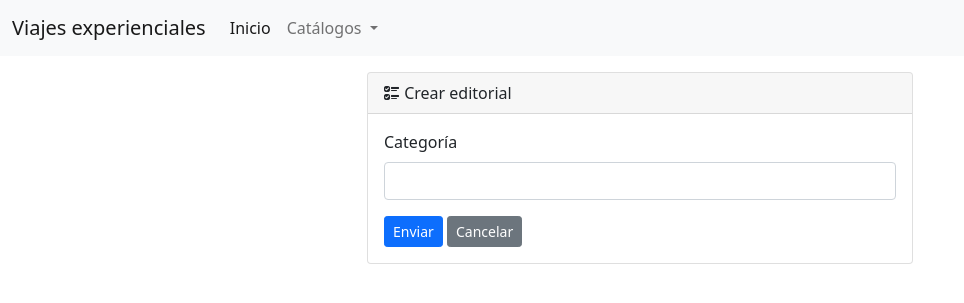
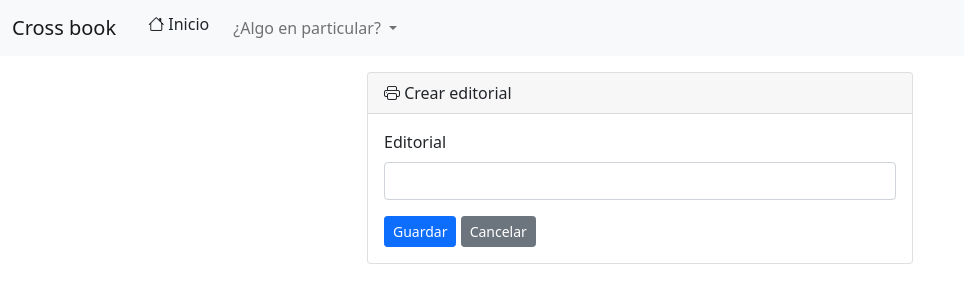
Before and after one commit to JuanHdzP/proyecto, a PHP site: page /editorial.php in a window 1280 px wide. Shown: the top 303 px of the page, without its empty margins (0-964 px from the left). Run offline with PHP 8.4, Linux system fonts and the light colour scheme.

Commit message:
Cambios visuales ligeros, agregacion de botones

```diff
--- a/checa-sesion.php
+++ b/checa-sesion.php
@@ -2,7 +2,7 @@
 require_once('vendor/autoload.php');
 $session_factory = new Aura\Session\SessionFactory;
 $session = $session_factory->newInstance($_COOKIE);
-$segment = $session->getSegment('viajes_experienciales');
+$segment = $session->getSegment('cross_book');
 if (empty($segment->get('id')) || !is_numeric($segment->get('id')) || 'Administrador' != $segment->get('perfil')) {
     header('Location: sesion.php?mensaje=Inicio de sesión requerido');
     exit;
--- a/editorial.php
+++ b/editorial.php
@@ -36,7 +36,7 @@ require_once './menu.php';
         <div class="col-6">
             <div class="card">
                 <div class="card-header">
-                    <i class="bi-ui-checks"></i> Crear editorial
+                    <i class="bi-printer"></i> Crear editorial
                 </div>
                 <div class="card-body">
                     <?php
@@ -59,11 +59,11 @@ require_once './menu.php';
                     ?>
                     <form action="<?php echo $_SERVER['REQUEST_URI'] ?>" method="POST">
                         <div class="mb-3">
-                            <label for="editorial" class="form-label">Categoría</label>
+                            <label for="editorial" class="form-label">Editorial</label>
                             <input type="text" name="editorial" class="form-control form-control-sm<?php echo isset($errors) && $errors->has('editorial') ? ' is-invalid' : 'is-valid' ?>" id="editorial" aria-describedby="categoriaHelp" value="<?php echo $_POST['editorial'] ?? '' ?>">
                             <div id="editorialHelp" class="invalid-feedback"><?php echo isset($errors) && $errors->first('editorial') ?></div>
                         </div>
-                        <button type="submit" class="btn btn-primary btn-sm">Enviar</button>
+                        <button type="submit" class="btn btn-primary btn-sm">Guardar</button>
                         <a href="editoriales.php" class="btn btn-secondary btn-sm">Cancelar</a>
                     </form>
                     <?php
@@ -78,7 +78,7 @@ require_once './menu.php';
                             $sentencia->bindValue(':id', $_GET['id'], PDO::PARAM_INT);
                             $sentencia->execute();
                             echo '<h6>Editorial actualizada</h6>';
-                            echo '<div><a href="editoriales.php" class="btn btn-secondary btn-sm">categorías</a></div>';
+                            echo '<div><a href="editoriales.php" class="btn btn-secondary btn-sm">Ir a editoriales</a></div>';
                         } else {
                             //creamos
                             $sql = 'insert into editoriales (editorial) values (:editorial)';
@@ -86,7 +86,7 @@ require_once './menu.php';
                             $sentencia->bindValue(':editorial', $_POST['editorial'], PDO::PARAM_STR);
                             $sentencia->execute();
                             echo '<h6>Categoría creada</h6>';
-                            echo '<div><a href="editoriales.php" class="btn btn-secondary btn-sm">Editoriales</a></div>';
+                            echo '<div><a href="editoriales.php" class="btn btn-secondary btn-sm">Ir a editoriales</a></div>';
                         }
                     }
                     ?>
--- a/editoriales.php
+++ b/editoriales.php
@@ -21,7 +21,7 @@
         <div class="col-6">
             <div class="card">
                 <div class="card-header">
-                    <i class="bi-ui-checks"></i> Editoriales
+                    <i class="bi-printer"></i> Editoriales
                 </div>
                 <div class="card-body">
                     <a class="float-end btn btn-primary btn-sm" href="editorial.php" title="Crear editorial">
--- a/index.php
+++ b/index.php
@@ -1,5 +1,5 @@
 <?php
-require_once './checa-sesion.php';
+//require_once './checa-sesion.php';
 ?>
 <!DOCTYPE html>
 <html lang="es-MX">
--- a/info.php
+++ /dev/null
@@ -1,2 +0,0 @@
-<?php
-phpinfo();
--- a/libros.php
+++ b/libros.php
@@ -17,7 +17,7 @@
     ?>
     <div class="container mt-3">
         <div class="card">
-            <h5 class="card-header"><i class="bi-binoculars-fill"></i> Libros</h5>
+            <h5 class="card-header"><i class="bi-book"></i> Libros</h5>
             <div class="card-body">
                 <table class="table-striped table table-hover table-sm">
                     <thead>
--- a/menu.php
+++ b/menu.php
@@ -1,6 +1,6 @@
 <nav class="navbar navbar-expand-lg navbar-light bg-light">
     <div class="container-fluid">
-        <a class="navbar-brand" href="#">Viajes experienciales</a>
+        <a class="navbar-brand" href="#">Cross book</a>
         <button class="navbar-toggler" type="button" data-bs-toggle="collapse" data-bs-target="#navbarSupportedContent"
             aria-controls="navbarSupportedContent" aria-expanded="false" aria-label="Toggle navigation">
             <span class="navbar-toggler-icon"></span>
@@ -8,18 +8,18 @@
         <div class="collapse navbar-collapse" id="navbarSupportedContent">
             <ul class="navbar-nav me-auto mb-2 mb-lg-0">
                 <li class="nav-item">
-                    <a class="nav-link active" aria-current="page" href="#">Inicio</a>
+                <a class="dropdown-item" href="index.php"><i class="bi-house"></i> Inicio</a>
                 </li>
                 <li class="nav-item dropdown">
                     <a class="nav-link dropdown-toggle" href="#" id="navbarDropdown" role="button"
                         data-bs-toggle="dropdown" aria-expanded="false">
-                        Catálogos
+                        ¿Algo en particular?
                     </a>
                     <ul class="dropdown-menu" aria-labelledby="navbarDropdown">
-                        <li><a class="dropdown-item" href="categorias.php"><i class="bi-ui-checks"></i> Categorías</a></li>
-                        <li><a class="dropdown-item" href="lugares-magicos.php"><i class="bi-binoculars-fill"></i> Lugares mágicos</a></li>
-                        <li><a class="dropdown-item" href="viajes-experienciales.php"><i class="bi-cloud-moon"></i> Viajes experienciales</a></li>
                         <li><a class="dropdown-item" href="usuarios.php"><i class="bi-person-circle"></i> Usuarios</a></li>
+                        <li><a class="dropdown-item" href="editoriales.php"><i class="bi-printer"></i> Editoriales</a></li>
+                        <li><a class="dropdown-item" href="libros.php"><i class="bi-book"></i> Libros</a></li>
+                        <li><a class="dropdown-item" href="temas.php"><i class="bi-stars"></i> Temas</a></li>
                     </ul>
                 </li>
                 <?php
--- a/sesion.php
+++ b/sesion.php
@@ -17,7 +17,7 @@ if ('POST' == $_SERVER['REQUEST_METHOD'] && isset($_POST['correo_electronico'])
         // iniciar sesión y guardar datos
         $session_factory = new Aura\Session\SessionFactory;
         $session = $session_factory->newInstance($_COOKIE);
-        $segment = $session->getSegment('viajes_experienciales');
+        $segment = $session->getSegment('cross_book');
         $segment->set('id', $usuario['id']);
         $segment->set('nombre', $usuario['nombre']);
         $segment->set('correo_electronico', $usuario['correo_electronico']);
@@ -61,7 +61,7 @@ if ('POST' == $_SERVER['REQUEST_METHOD'] && isset($_POST['correo_electronico'])
                                 <label for="contrasena" class="form-label">Contraseña</label>
                                 <input type="password" class="form-control form-control-sm" name="contrasena" id="contrasena" required>
                             </div>
-                            <button type="submit" class="btn btn-primary btn-sm">enviar</button>
+                            <button type="submit" class="btn btn-primary btn-sm">Enviar</button>
                         </form>
                     </div>
                 </div>
--- a/temas.php
+++ b/temas.php
@@ -21,7 +21,7 @@
         <div class="col-6">
             <div class="card">
                 <div class="card-header">
-                    <i class="bi-ui-checks"></i> Temas
+                    <i class="bi-stars"></i> Temas
                 </div>
                 <div class="card-body">
                     <a class="float-end btn btn-primary btn-sm" href="tema.php" title="Crear categoría">
--- a/usuario.php
+++ b/usuario.php
@@ -181,6 +181,7 @@ fin;
                             </div>
                         </div>
                         <button type="submit" class="btn btn-primary">Guardar</button>
+                        <a href="usuarios.php" class="btn btn-secondary btn">Cancelar</a>
                     </form>
                     <?php
                     } else {
```
Also changed, not shown: composer.json (+12 -8 lines), libro.php (+4 -7 lines), municipios.php (deleted, +0 -10 lines), tema.php (+4 -4 lines), 1 other file.
